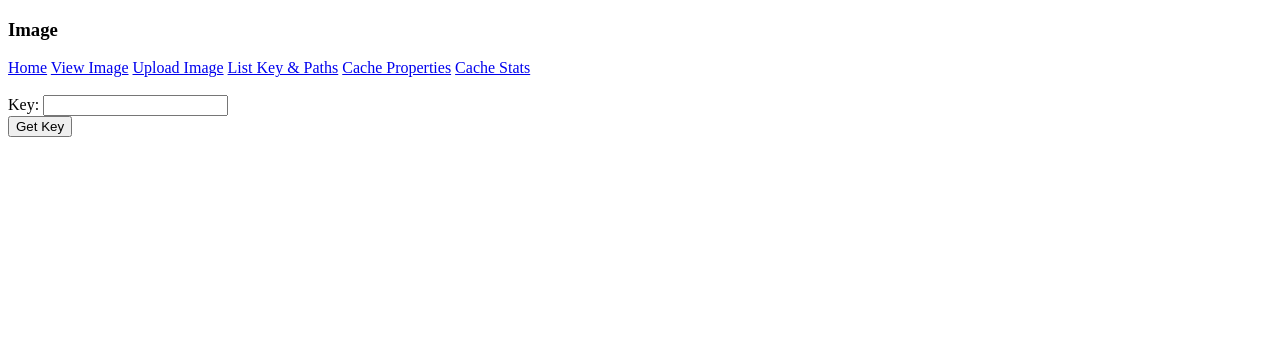
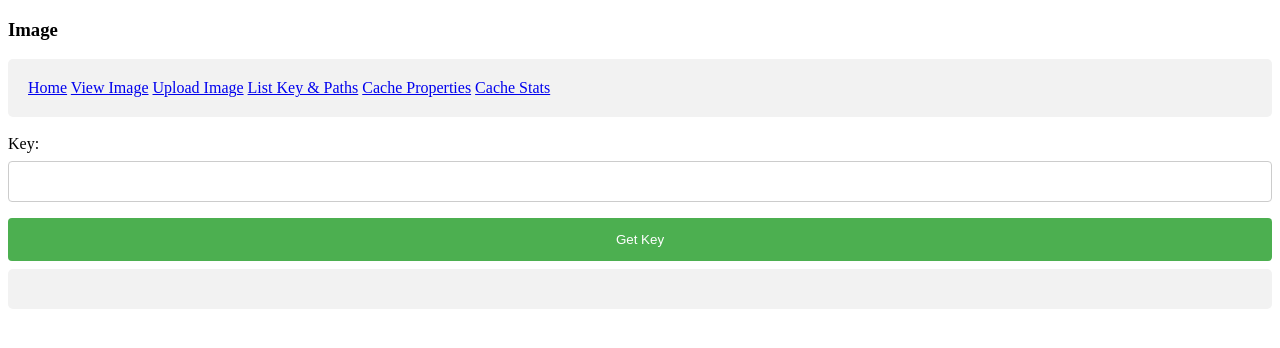
Before and after one commit to mrchenliang/ECE1779_Project1, a Flask app: template backend/templates/image.html in a window 1280 px wide. Shown: the top 348 px of the page. Run offline with Flask 2, Linux system fonts and the light colour scheme; the template is opened without the code that fills it, so the values that code supplies are empty.

Commit message:
css styling

```diff
--- a/backend/templates/cache_stats.html
+++ b/backend/templates/cache_stats.html
@@ -1,6 +1,7 @@
 <!DOCTYPE html>
 <head>
     <title>Very simple memcache</title>
+    <link type="text/css" rel="stylesheet" href="css/cache_stats.css">
 </head>
 <html>
     <body>
--- /dev/null
+++ b/backend/templates/css/image.css
@@ -0,0 +1,30 @@
+input[type=text], select {
+  width: 100%;
+  padding: 12px 20px;
+  margin: 8px 0;
+  display: inline-block;
+  border: 1px solid #ccc;
+  border-radius: 4px;
+  box-sizing: border-box;
+}
+
+input[type=submit] {
+  width: 100%;
+  background-color: #4CAF50;
+  color: white;
+  padding: 14px 20px;
+  margin: 8px 0;
+  border: none;
+  border-radius: 4px;
+  cursor: pointer;
+}
+
+input[type=submit]:hover {
+  background-color: #45a049;
+}
+
+div {
+  border-radius: 5px;
+  background-color: #f2f2f2;
+  padding: 20px;
+}
--- a/backend/templates/image.html
+++ b/backend/templates/image.html
@@ -1,6 +1,7 @@
 <!DOCTYPE html>
 <head>
     <title>Image by key</title>
+    <link type="text/css" rel="stylesheet" href="css/image.css">
 </head>
 <html>
     <body>
--- a/backend/templates/keys_list.html
+++ b/backend/templates/keys_list.html
@@ -1,6 +1,7 @@
 <!DOCTYPE html>
 <head>
   <title>Very simple memcache</title>
+  <link type="text/css" rel="stylesheet" href="css/keys_list.css">
 </head>
 <html>
   <body>
--- a/backend/templates/main.html
+++ b/backend/templates/main.html
@@ -1,6 +1,7 @@
 <!DOCTYPE html>
 <head>
     <title>Very simple memcache</title>
+    <link type="text/css" rel="stylesheet" href="css/main.css">
 </head>
 <html>
     <body>
--- a/backend/templates/upload_image.html
+++ b/backend/templates/upload_image.html
@@ -1,6 +1,7 @@
 <!DOCTYPE html>
 <head>
     <title>Very simple memcache</title>
+    <link type="text/css" rel="stylesheet" href="css/upload_image.css">
 </head>
 <html>
     <body>
```
Also changed, not shown: backend/templates/css/keys_list.css (added, +27 -0 lines), backend/templates/css/main.css (added, +19 -0 lines), backend/templates/css/upload.css (added, +30 -0 lines), backend/templates/css/cache_stats.css (added), database/memcache.sql (line endings or trailing spaces), 3 other files.
